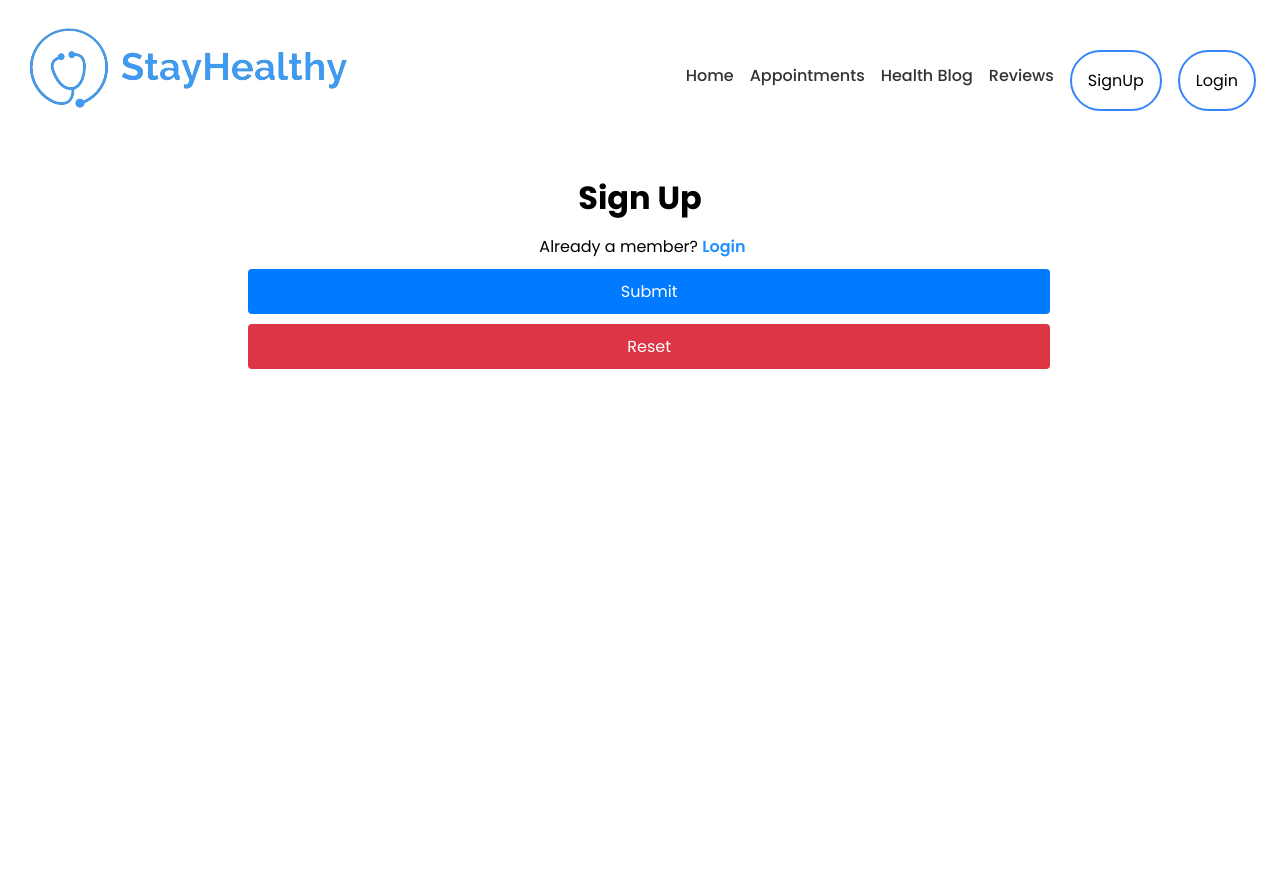
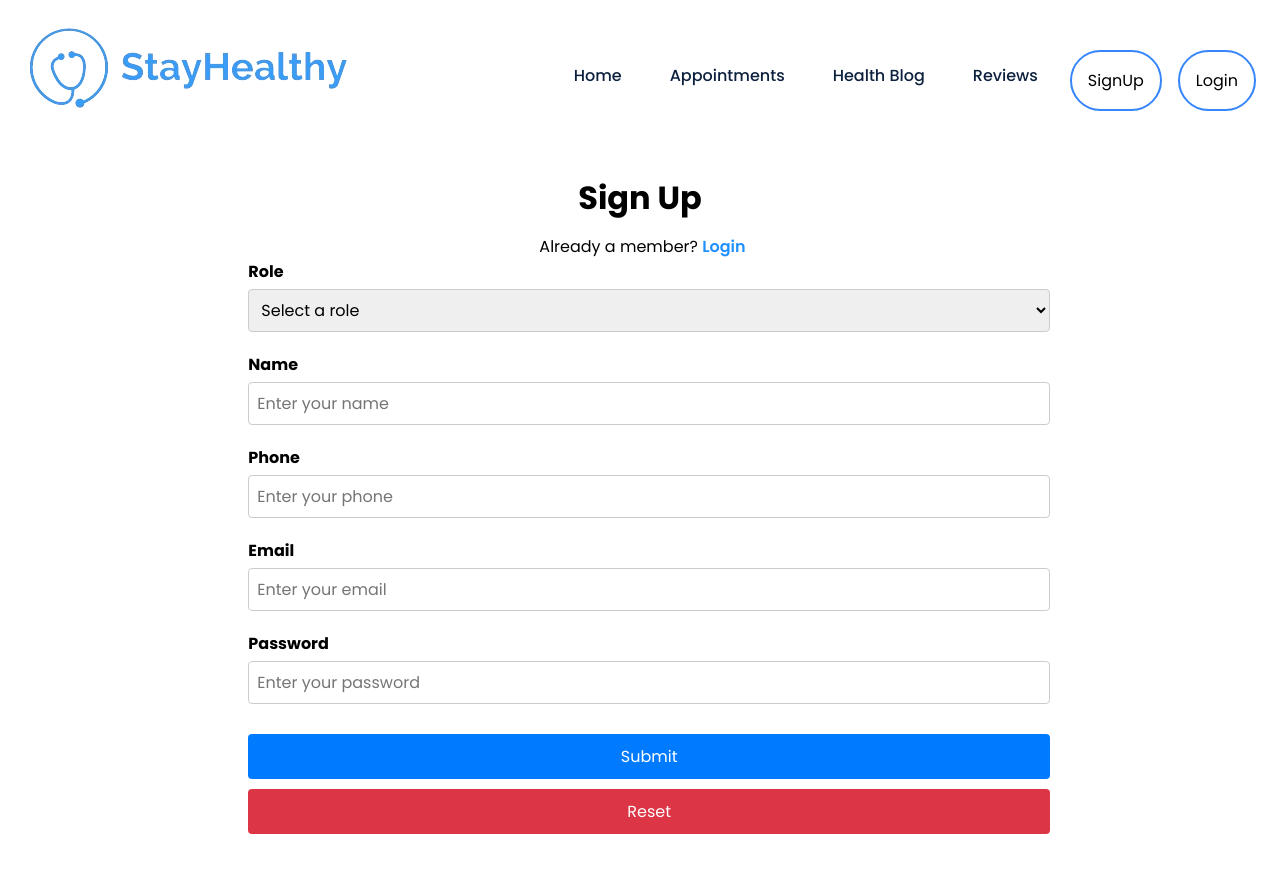
Before and after one commit to AlbaGG25/medical-appointment-app, a React (Create React App) app: page /sign_up in a window 1280 px wide. Shown: the top 872 px of the page. Before the commit the page ends 800 px from the top, so only its background shows below. Built offline with nearby package versions, Linux system fonts and the light colour scheme.

Commit message:
sign up and logout functionality working

```diff
--- a/src/Components/Navbar/Navbar.js
+++ b/src/Components/Navbar/Navbar.js
@@ -1,34 +1,95 @@
-
-import './Navbar.css';
+import React, { useEffect, useState } from "react";
+import { Link } from "react-router-dom";
+import "./Navbar.css";
 import StayHealthyLogo from '../../Images/StayHealthyLogo.png';
-import { Link } from 'react-router-dom';
 import Sign_Up from '../Sign_Up/SignUp';
 import Login from '../Login/Login'
 
-function Navbar() {
+
+const Navbar = () => {
+    const [click, setClick] = useState(false);
+
+    const [isLoggedIn, setIsLoggedIn] = useState(false);
+    const [username, setUsername] = useState("");
+    const[email,setEmail]=useState("");
+    const [showDropdown, setShowDropdown] = useState(false);
+    const handleClick = () => setClick(!click);
+    const emailPrefix = sessionStorage.getItem('emailPrefix');
+
+    const handleLogout = () => {
+        sessionStorage.removeItem("auth-token");
+        sessionStorage.removeItem("name");
+        sessionStorage.removeItem("email");
+        sessionStorage.removeItem("phone");
+        sessionStorage.removeItem('emailPrefix');
+        localStorage.removeItem("doctorData");
+        setIsLoggedIn(false);
+        setUsername("");
+
+        for (let i = 0; i < localStorage.length; i++) {
+          const key = localStorage.key(i);
+          if (key.startsWith("reviewFormData_")) {
+            localStorage.removeItem(key);
+          }
+        }
+        setEmail('');
+        window.location.reload();
+    }
+    const handleDropdown = () => {
+      setShowDropdown(!showDropdown);
+    }
+    useEffect(() => {
+      const storedemail = sessionStorage.getItem("email");
+
+      if (storedemail) {
+            setIsLoggedIn(true);
+            setUsername(storedemail);
+          }
+        }, []);
   return (
-    <div >
-      <header>
     <nav>
-            <a href="../Landing_Page/LandingPage.html" className="nav__logo">
+      <div className="nav__logo">
+        <Link to="/">
           <img src={StayHealthyLogo} alt="Stay Healthy Logo, a stethoscope in heart shape with the words Stay Healthy"/>
-            </a>
-            <div className="nav__icon" >
-                <i className="fa fa-times fa fa-bars"></i>
+        </Link>
       </div>
+      <div className="nav__icon" onClick={handleClick}>
+        <i className={click ? "fa fa-times" : "fa fa-bars"}></i>
+      </div>
+      <ul className={click ? 'nav__links active' : 'nav__links'}>
+        <li className="link">
+          <Link to="/">Home</Link>
+        </li>
+        <li className="link">
+          <Link to="/search/doctors">Appointments</Link>
+        </li>
+        <li className="link">
+          <Link to="/healthblog">Health Blog</Link>
+        </li>
+        <li className="link">
+         <Link to="/reviews">Reviews</Link>
+        </li>
+        {isLoggedIn?(
+          <>
+            <li className="link" onClick={handleDropdown}>
+                Welcome, {emailPrefix}!
+            </li>
+            <li className="link">
+              <button className="btn2" onClick={handleLogout}>
+                Logout
+              </button>
+            </li>
 
-            <div className="nav__links active">
-                <a href="#" className="link">Home</a>
-                <a href="#" className="link">Appointments</a>
-                <a href="#" className="link">Health Blog</a>
-                <a href="#" className="link">Reviews</a>
+          </>
+        ) : (
+          <>
             <Link to="/Sign_Up"><button className="btn1">SignUp</button></Link>
             <Link to="/Login"><button className="btn1">Login</button></Link>
-            </div>
+          </>
+        )}
+      </ul>
     </nav>
-    </header>
-    </div>
   );
-}
+};
 
 export default Navbar;
--- a/src/Components/Sign_Up/SignUp.js
+++ b/src/Components/Sign_Up/SignUp.js
@@ -12,16 +12,21 @@ const Sign_Up = () => {
     const [phone, setPhone] = useState('');
     const [password, setPassword] = useState('');
     const [error, setError] = useState('');
-    // const [errorRole, setErrorRole] = useState('');
-    // const [errorName, setErrorName] = useState('');
-    // const [errorPhone, setErrorPhone] = useState('');
-    // const [errorEmail, setErrorEmail] = useState('');
-    // const [errorPassword, setErrorPassword] = useState('');
+    const [errorRole, setErrorRole] = useState('');
+    const [errorName, setErrorName] = useState('');
+    const [errorPhone, setErrorPhone] = useState('');
+    const [errorEmail, setErrorEmail] = useState('');
+    const [errorPassword, setErrorPassword] = useState('');
     const navigate = useNavigate();
 
+    const getEmailPrefix = (email) => {
+        return email.split('@')[0];
+    };
 
     const register = async (e) => {
         e.preventDefault();
+        const emailPrefix = getEmailPrefix(email);
+         console.log('Registering with:', { name, email, password, phone });
 
         const response = await fetch(`${API_URL}/api/auth/register`, {
             method: "POST",
@@ -29,7 +34,7 @@ const Sign_Up = () => {
                 "Content-Type": "application/json",
             },
             body: JSON.stringify({
-                name: name,
+                name: name || emailPrefix,
                 email: email,
                 password: password,
                 phone: phone,
@@ -44,7 +49,7 @@ const Sign_Up = () => {
             sessionStorage.setItem("name", name);
             sessionStorage.setItem("phone", phone);
             sessionStorage.setItem("email", email);
-
+            sessionStorage.setItem("emailPrefix", emailPrefix);
 
             navigate("/");
             window.location.reload();
@@ -58,58 +63,58 @@ const Sign_Up = () => {
             }
         }
     };
-    // const emailRegex = /^[^\s@]+@[^\s@]+\.[^\s@]+$/;
-    // const regexAlf = /^[a-zA-ZáéíóúÁÉÍÓÚüÜñÑ\s\-']+$/;
-    // const handleRoleChange = (e) => {
-    //     const value = e.target.value;
-    //     setRole(value);
+    const emailRegex = /^[^\s@]+@[^\s@]+\.[^\s@]+$/;
+    const regexAlf = /^[a-zA-ZáéíóúÁÉÍÓÚüÜñÑ\s\-']+$/;
+    const handleRoleChange = (e) => {
+        const value = e.target.value;
+        setRole(value);
 
-    //     if (value==='') {
-    //       setErrorRole('Select a role');
-    //     } else {
-    //       setErrorRole('');
-    //     }
-    //   };
-    // const handleEmailChange = (e) => {
-    //   const value = e.target.value;
-    //   setEmail(value);
+        if (value==='') {
+          setErrorRole('Select a role');
+        } else {
+          setErrorRole('');
+        }
+      };
+    const handleEmailChange = (e) => {
+      const value = e.target.value;
+      setEmail(value);
 
-    //   if (emailRegex.test(value)) {
-    //     setErrorEmail('');
-    //   } else {
-    //     setErrorEmail('Enter a valid email');
-    //   }
-    // };
-    // const handlePhoneChange = (e) => {
-    //     const value = e.target.value;
-    //     setPhone(value);
+      if (emailRegex.test(value)) {
+        setErrorEmail('');
+      } else {
+        setErrorEmail('Enter a valid email');
+      }
+    };
+    const handlePhoneChange = (e) => {
+        const value = e.target.value;
+        setPhone(value);
 
-    //     if (value.length <= 10) {
-    //       setErrorPhone('');
-    //     } else {
-    //       setErrorPhone('Phone number must have max 10 characters');
-    //     }
-    //   };
-    //   const handleNameChange = (e) => {
-    //     const value = e.target.value;
-    //     setName(value);
+        if (value.length === 10) {
+          setErrorPhone('');
+        } else {
+          setErrorPhone('Phone number must have 10 characters');
+        }
+      };
+      const handleNameChange = (e) => {
+        const value = e.target.value;
+        setName(value);
 
-    //     if (regexAlf.test(value)) {
-    //           setErrorName('');
-    //         } else {
-    //           setErrorName('Enter a valid name');
-    //         }
-    //   };
-    //   const handlePasswordChange = (e) => {
-    //     const value = e.target.value;
-    //     setPassword(value);
+        if (regexAlf.test(value)&& value.length >= 4) {
+              setErrorName('');
+            } else {
+              setErrorName('Enter a valid name');
+            }
+      };
+      const handlePasswordChange = (e) => {
+        const value = e.target.value;
+        setPassword(value);
 
-    //     if (value.length >= 8) {
-    //       setErrorPassword('');
-    //     } else {
-    //       setErrorPassword('Password must have min 8 characters');
-    //     }
-    //   };
+        if (value.length >= 8) {
+          setErrorPassword('');
+        } else {
+          setErrorPassword('Password must have min 8 characters');
+        }
+      };
 
     return (
         <div className="container" style={{marginTop:'8%'}}>
@@ -124,7 +129,7 @@ const Sign_Up = () => {
             <div className="signup-grid">
                 <div className="signup-form">
                     <form method="POST" onSubmit={register}>
-                        {/* <div className="form-group">
+                        <div className="form-group">
                             <label htmlFor="role">Role</label>
                             <select onChange={handleRoleChange} value={role} type="role" name="role" id="role" className="form-control" placeholder="Select a role" aria-describedby="helpId" required>
                               <option value={''}>Select a role</option>
@@ -153,11 +158,11 @@ const Sign_Up = () => {
                             <label htmlFor="password">Password</label>
                             <input value={password} onChange={handlePasswordChange} type="password" name="password" id="password" className="form-control" placeholder="Enter your password" aria-describedby="helpId" required />
                             {errorPassword && <div className="err" style={{ color: 'red' }}>{errorPassword}</div>}
-                        </div> */}
+                        </div>
 
-                    <div class="btn-group">
-                        <button type="submit" class="btn btn-primary mb-2 mr-1 waves-effect waves-light">Submit</button>
-                        <button type="reset" class="btn btn-danger mb-2 waves-effect waves-light">Reset</button>
+                    <div className="btn-group">
+                        <button type="submit" className="btn btn-primary mb-2 mr-1 waves-effect waves-light">Submit</button>
+                        <button type="reset" className="btn btn-danger mb-2 waves-effect waves-light">Reset</button>
                     </div>
 
                     </form>
--- a/src/config.js
+++ b/src/config.js
@@ -1,4 +1,4 @@
-export const API_URL = window.location.hostname === "localhost" ? "https://albaginesgar-8181.theiadockernext-1-labs-prod-theiak8s-4-tor01.proxy.cognitiveclass.ai/" : "https://albaginesgar-8181.theiadockernext-1-labs-prod-theiak8s-4-tor01.proxy.cognitiveclass.ai/";
+export const API_URL = window.location.hostname === "localhost" ? "https://albaginesgar-8181.theiadockernext-1-labs-prod-theiak8s-4-tor01.proxy.cognitiveclass.ai" : "https://albaginesgar-8181.theiadockernext-1-labs-prod-theiak8s-4-tor01.proxy.cognitiveclass.ai";
 console.log(
     "API_URL :",
     API_URL
```
Also changed, not shown: src/Components/Landing_Page/LandingPage.js (+5 -5 lines), 2 other files (tests, documents, lock files or other folders). Lines whose indentation alone changed are shown as unchanged.
